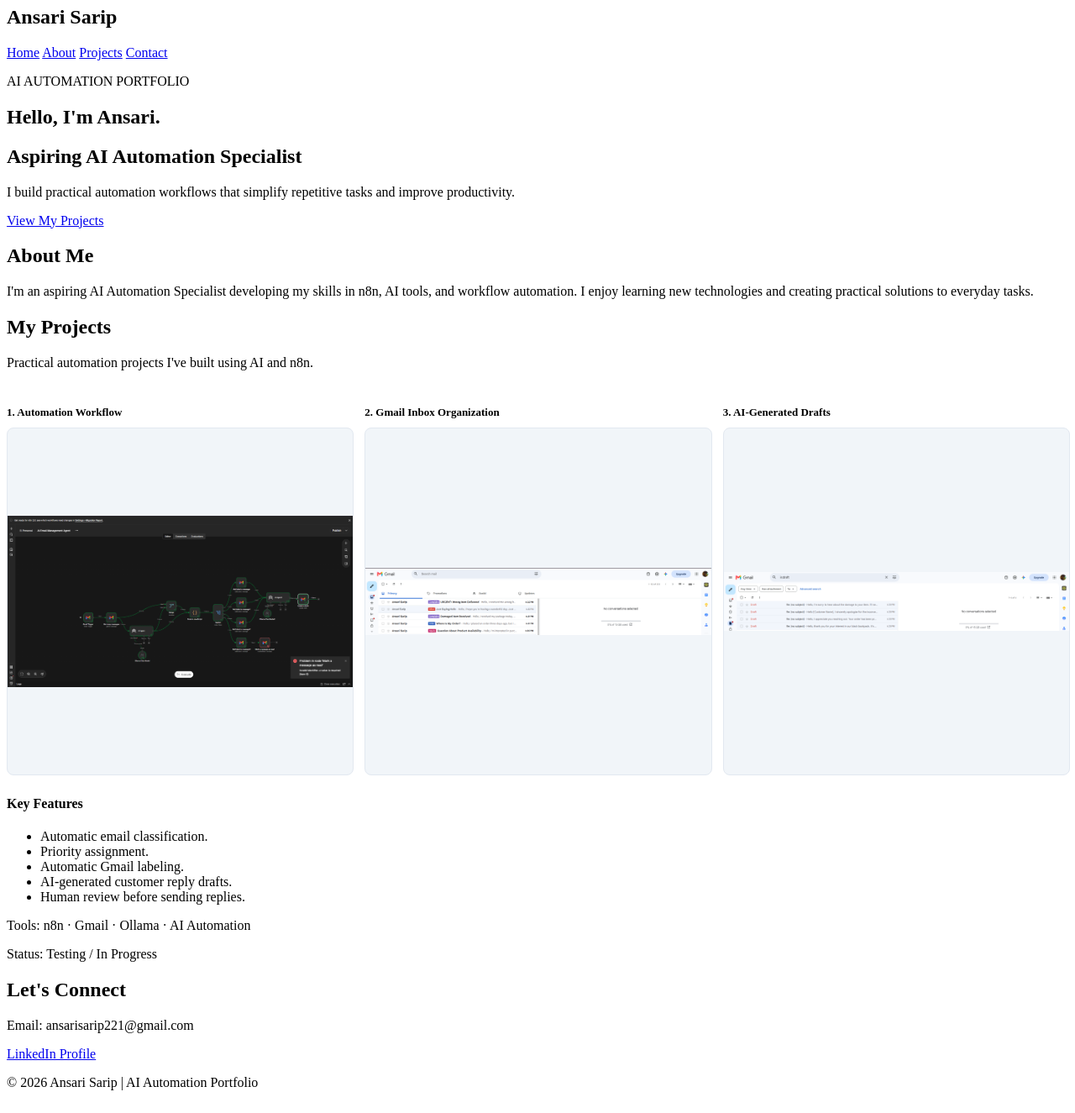
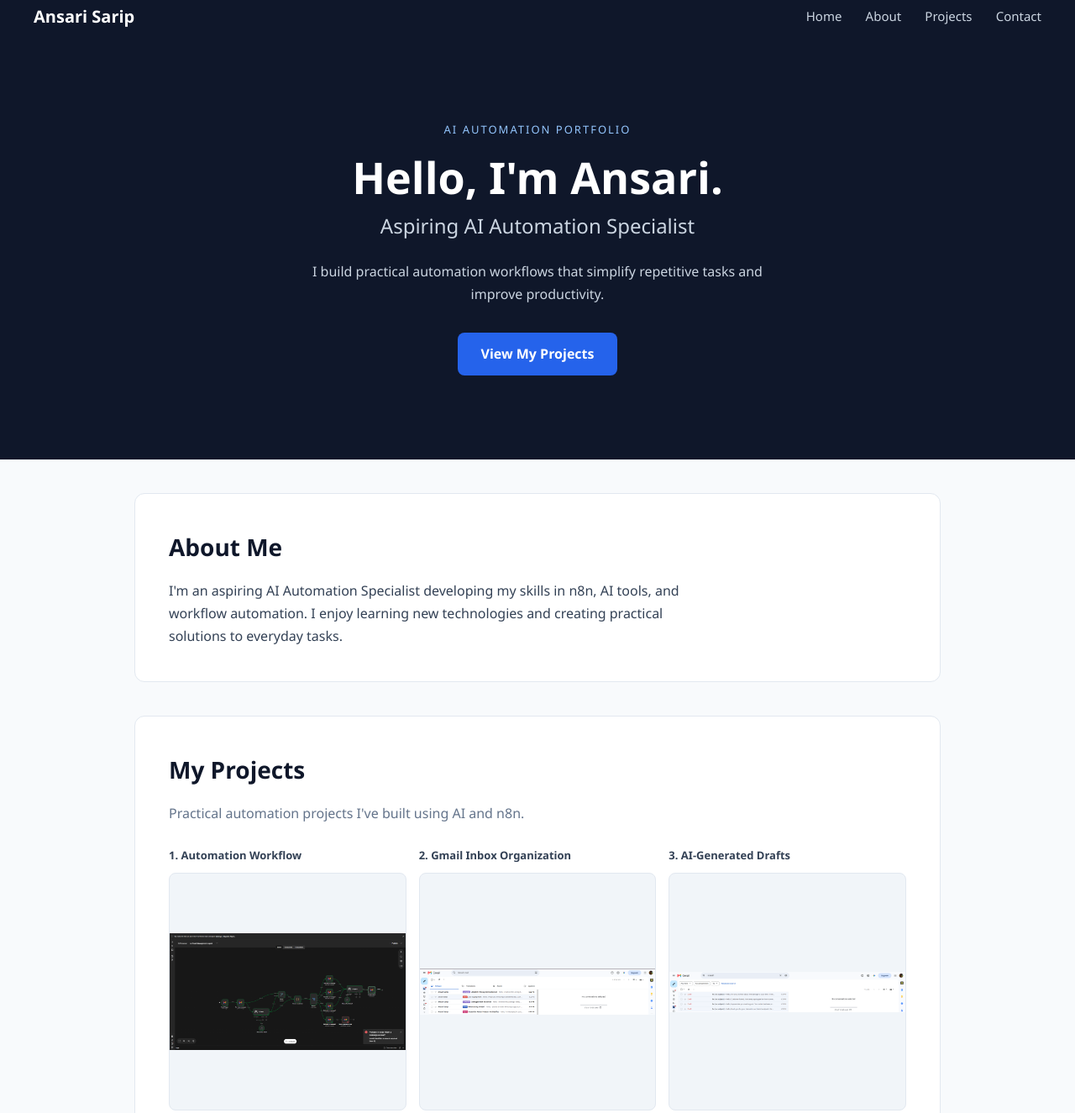
Before and after one commit to AnsariAIAutomation/Portfolio.github.io, a plain HTML site: page index.html in a window 1280 px wide. Shown: the part 13-1338 px from the top of the page at 84% size. Drawn offline with Linux system fonts and the light colour scheme.

Commit message:
Update style.css

```diff
--- a/style.css
+++ b/style.css
@@ -1,13 +1,257 @@
+/* ===== BASE ===== */
+:root {
+    --ink: #0f172a;
+    --text: #334155;
+    --muted: #64748b;
+    --bg: #f8fafc;
+    --card: #ffffff;
+    --border: #e2e8f0;
+    --accent: #2563eb;
+    --accent-dark: #1d4ed8;
+}
 
-/* MOBILE RESPONSIVE */
+* {
+    box-sizing: border-box;
+    margin: 0;
+    padding: 0;
+}
+
+html {
+    scroll-behavior: smooth;
+    scroll-padding-top: 80px;
+}
+
+@media (prefers-reduced-motion: reduce) {
+    html {
+        scroll-behavior: auto;
+    }
+}
+
+body {
+    font-family: "Segoe UI", system-ui, -apple-system, Roboto, Arial, sans-serif;
+    background: var(--bg);
+    color: var(--text);
+    line-height: 1.7;
+}
+
+a:focus-visible,
+.button:focus-visible {
+    outline: 3px solid var(--accent);
+    outline-offset: 3px;
+}
+
+/* ===== NAVBAR ===== */
+.navbar {
+    position: sticky;
+    top: 0;
+    z-index: 10;
+    display: flex;
+    justify-content: space-between;
+    align-items: center;
+    padding: 16px 40px;
+    background: var(--ink);
+}
+
+.navbar h2 {
+    color: #ffffff;
+    font-size: 20px;
+    font-weight: 700;
+}
+
+.navbar a {
+    color: #cbd5e1;
+    text-decoration: none;
+    margin-left: 24px;
+    font-size: 15px;
+}
+
+.navbar a:hover {
+    color: #ffffff;
+}
+
+/* ===== HERO ===== */
+.hero {
+    background: var(--ink);
+    color: #ffffff;
+    text-align: center;
+    padding: 90px 24px 100px;
+}
+
+.hero .tag {
+    color: #93c5fd;
+    font-size: 13px;
+    letter-spacing: 2px;
+    margin-bottom: 16px;
+}
+
+.hero h1 {
+    font-size: 52px;
+    line-height: 1.15;
+    margin-bottom: 8px;
+}
+
+.hero h2 {
+    font-size: 24px;
+    font-weight: 400;
+    color: #cbd5e1;
+    margin-bottom: 20px;
+}
+
+.hero p {
+    max-width: 560px;
+    margin: 0 auto 32px;
+    color: #cbd5e1;
+}
+
+.hero .tag {
+    max-width: none;
+}
+
+.button {
+    display: inline-block;
+    background: var(--accent);
+    color: #ffffff;
+    text-decoration: none;
+    padding: 12px 28px;
+    border-radius: 8px;
+    font-weight: 600;
+    transition: background 0.2s ease;
+}
+
+.button:hover {
+    background: var(--accent-dark);
+}
+
+/* ===== SECTIONS ===== */
+.section {
+    max-width: 960px;
+    margin: 40px auto;
+    padding: 40px;
+    background: var(--card);
+    border: 1px solid var(--border);
+    border-radius: 12px;
+}
+
+.section h2 {
+    color: var(--ink);
+    font-size: 28px;
+    margin-bottom: 14px;
+}
+
+.section p {
+    max-width: 70ch;
+}
+
+.section-intro {
+    color: var(--muted);
+    margin-bottom: 24px;
+}
+
+/* ===== PROJECT CARD ===== */
+.project-card {
+    border-top: 1px solid var(--border);
+    padding-top: 24px;
+}
+
+.project-card h3 {
+    color: var(--ink);
+    font-size: 22px;
+    margin-bottom: 8px;
+}
+
+.project-card h4 {
+    color: var(--ink);
+    margin: 20px 0 8px;
+}
+
+.project-card ul {
+    padding-left: 22px;
+}
+
+.project-card li {
+    margin-bottom: 4px;
+}
+
+.project-tools {
+    margin-top: 20px;
+    color: var(--muted);
+    font-size: 14px;
+}
+
+.status {
+    display: inline-block;
+    margin-top: 12px;
+    padding: 4px 12px;
+    background: #fef9c3;
+    color: #854d0e;
+    border-radius: 999px;
+    font-size: 13px;
+    font-weight: 600;
+}
+
+/* ===== CONTACT ===== */
+#contact a {
+    color: var(--accent);
+    font-weight: 600;
+}
+
+#contact a:hover {
+    color: var(--accent-dark);
+}
+
+#contact p + p {
+    margin-top: 8px;
+}
+
+/* ===== FOOTER ===== */
+footer {
+    text-align: center;
+    padding: 28px 16px;
+    color: var(--muted);
+    font-size: 14px;
+}
+
+/* ===== PROJECT IMAGE GALLERY ===== */
+.project-gallery {
+    display: grid;
+    grid-template-columns: repeat(3, minmax(0, 1fr));
+    gap: 15px;
+    margin: 25px 0;
+}
+
+.gallery-item {
+    min-width: 0;
+}
+
+.gallery-item h4 {
+    font-size: 13px;
+    margin: 0 0 10px;
+}
+
+.gallery-item img {
+    display: block;
+    width: 100%;
+    aspect-ratio: 1 / 1;
+    object-fit: contain;
+    background: #f1f5f9;
+    border: 1px solid #e2e8f0;
+    border-radius: 8px;
+}
+
+/* ===== MOBILE RESPONSIVE (keep this LAST so it overrides the rules above) ===== */
 @media (max-width: 600px) {
     .navbar {
         flex-direction: column;
         gap: 12px;
+        padding: 14px 16px;
     }
 
     .navbar a {
         margin: 0 6px;
+    }
+
+    .hero {
+        padding: 60px 20px 70px;
     }
 
     .hero h1 {
@@ -27,30 +271,3 @@
         grid-template-columns: 1fr;
     }
 }
-
-/* PROJECT IMAGE GALLERY */
-.project-gallery {
-    display: grid;
-    grid-template-columns: repeat(3, minmax(0, 1fr));
-    gap: 15px;
-    margin: 25px 0;
-}
-
-.gallery-item {
-    min-width: 0;
-}
-
-.gallery-item h4 {
-    font-size: 13px;
-    margin-bottom: 10px;
-}
-
-.gallery-item img {
-    display: block;
-    width: 100%;
-    aspect-ratio: 1 / 1;
-    object-fit: contain;
-    background: #f1f5f9;
-    border: 1px solid #e2e8f0;
-    border-radius: 8px;
-}
```
